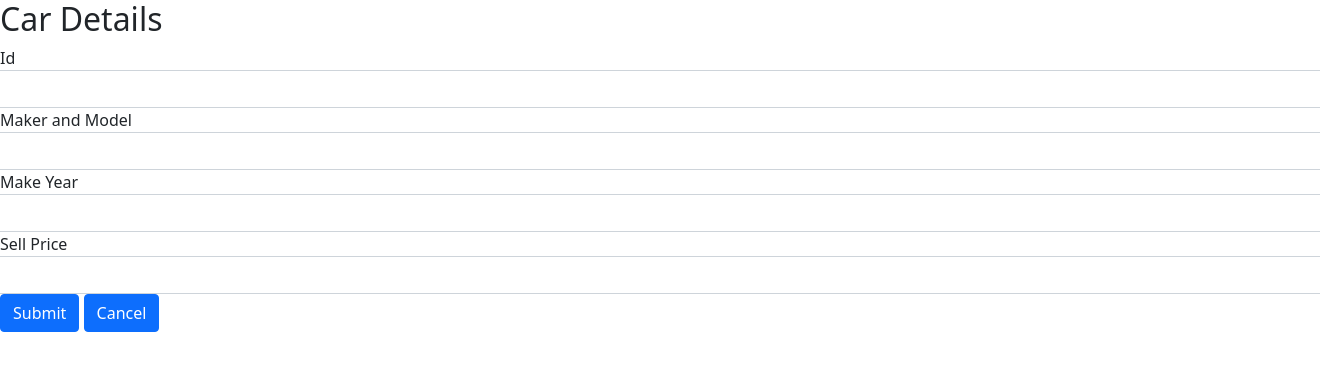
After one commit to LukaszRadominski/SecondDjangoProject, a Django app: template CarSales/templates/addcar.html in a window 1320 px wide; the page is wider, and only the part inside the window is pictured. The commit adds this page. Shown: the top 371 px of that part. Run offline with Django 4.2, Linux system fonts and the light colour scheme; the template is opened without the code that fills it, so the values that code supplies are empty.

Commit message:
Add Create

```diff
--- /dev/null
+++ b/CarSales/templates/addcar.html
@@ -0,0 +1,38 @@
+<!DOCTYPE html>
+<html lang="en-US" dir="ltr">
+<head>
+    <title>Car Details</title>
+
+    <link rel="stylesheet" crossorigin="anonymous"
+	href="https://cdn.jsdelivr.net/npm/bootstrap@5.0.2/dist/css/bootstrap.min.css" >
+
+	<script crossorigin="anonymous"
+	src="https://cdn.jsdelivr.net/npm/bootstrap@5.0.2/dist/js/bootstrap.bundle.min.js" >
+	</script>
+
+</head>
+
+<body>
+    <h2>Car Details</h2>
+
+    <form action="" method = "POST">{% csrf_token %}    <!--   In the HTML form, we have to add {% csrf_token %} next to form tag to avoid csrf verification failed error.  -->
+        <div class="form-group row">
+          <label for="id">Id</label>
+          <input type="text" class="form-control" name="id" id="id">
+        </div>
+        <div class="form-group row">
+            <label for="name">Maker and Model</label>
+            <input type="text" class="form-control" name="name" id="name">
+        </div>
+        <div class="form-group row">
+            <label for="year">Make Year</label>
+            <input type="text" class="form-control" name="year" id="year">
+        </div>
+        <div class="form-group row">
+            <label for="price">Sell Price</label>
+            <input type="text" class="form-control" name="price" id="price">
+        </div>
+        <button type="btnAdd" class="btn btn-primary">Submit</button>
+        <a href="/" class="btn btn-primary">Cancel</a>
+      </form>
+</body>
--- a/CarSales/urls.py
+++ b/CarSales/urls.py
@@ -2,6 +2,8 @@ from django.urls import path
 from . import views
 
 urlpatterns = [
-    path('', views.carslist, name = 'carslist')
+    path('', views.carslist, name = 'carslist'),
+    path('addcar', views.addcar, name = 'addcar')
 ]
 # we define the urlpatterns for this module.
+# Add a new url pattern for addcar in the app urls.py.
```
Also changed, not shown: CarSales/forms.py (added, +7 -0 lines), CarSales/templates/carslist.html (+29 -4 lines), README.md.
